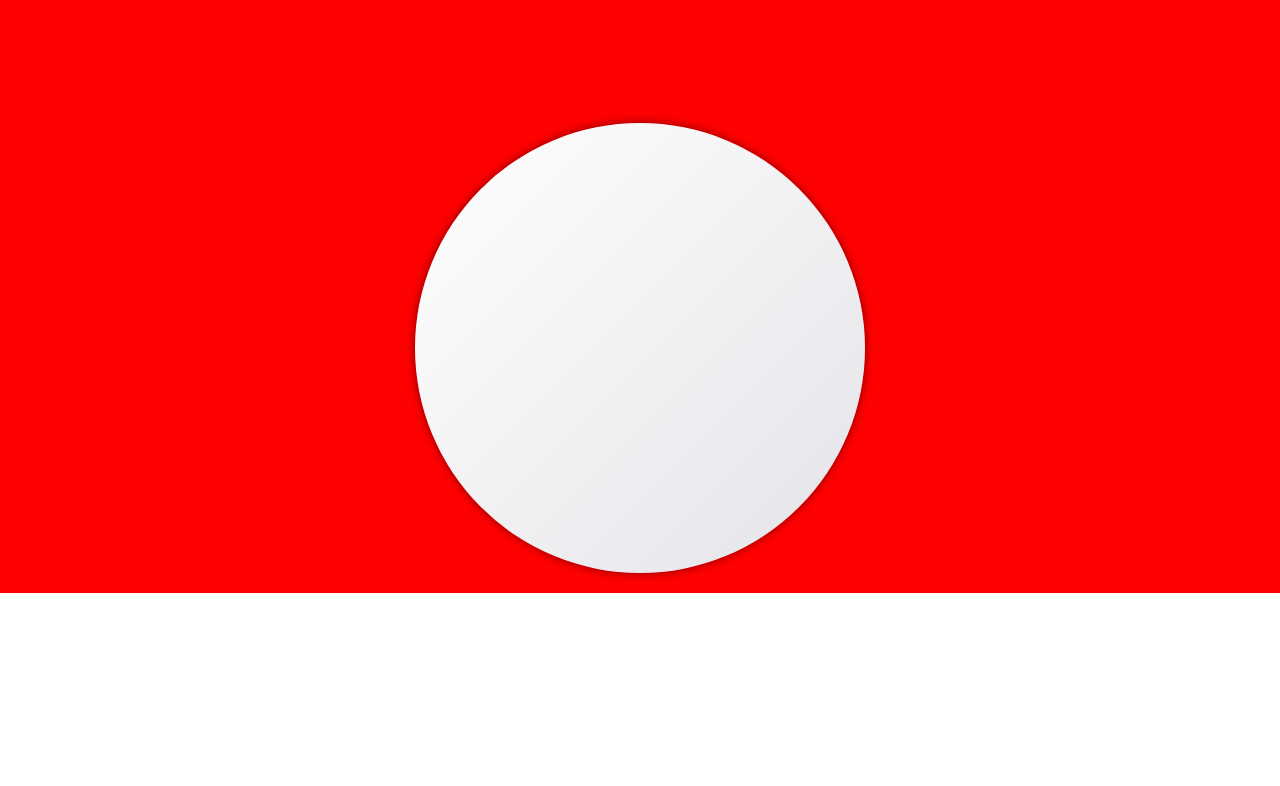
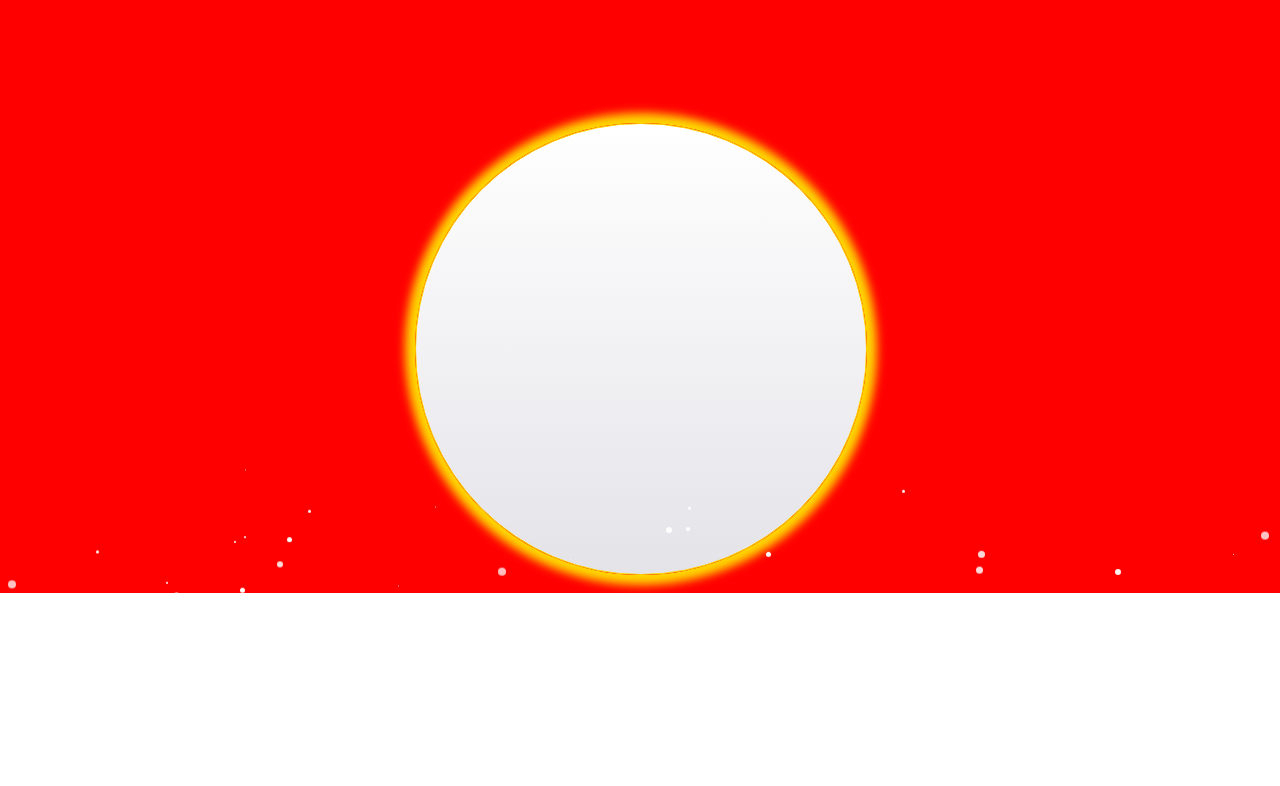
Before and after one commit to MoniaZakr/Music-player-Polish-carols-, a plain HTML site: page index.html in a window 1280 px wide. Shown: the part 207-993 px from the top of the page. Before the commit the page ends 800 px from the top, so only its background shows below. Drawn offline with Linux system fonts and the light colour scheme.

Commit message:
Created animations of falling snow.

```diff
--- a/main.js
+++ b/main.js
@@ -0,0 +1,22 @@
+function bubbles() {
+    const count = 250;
+    const container = document.querySelector(".container");
+    let i = 0;
+    while (i < count) {
+        const snow = document.createElement("i");
+        let x = Math.floor(Math.random() * window.innerWidth);
+        let y = Math.floor(Math.random() * window.innerHeight);
+        let size = Math.random() * 8;
+
+        snow.style.left = x + "px";
+        snow.style.top = y + "px";
+        snow.style.width = 1 + size + "px";
+        snow.style.height = 1 + size + "px";
+
+        snow.style.animationDuration = 6 + size + "s";
+        snow.style.animationDelay = -size + "s";
+        container.appendChild(snow);
+        i++
+    }
+}
+ bubbles()
--- a/style.css
+++ b/style.css
@@ -5,24 +5,55 @@ body {
     padding: 0;
     box-sizing: border-box;
     font-family: 'Satisfy', cursive;
+    overflow: hidden;
 }
 .container {
-    overflow: hidden;
     display: flex;
     flex-wrap: wrap;
-    justify-content: center;
-    align-items: end;
-    position: absolute;
+    flex-direction: column;
+    justify-content:  space-between;
+    align-content:center;
+    /* position: absolute;
     top: 0;
     right: 0;
     bottom: 0;
-    left: 0;
+    left: 0; */
     height: 100vh;
     width: 100vw;
     background-color: #ff0000 ;
 }
+.container i {
+    position: absolute;
+    background: #fff;
+    border-radius: 100%;
+    animation: snowfall linear infinite;
+
+}
+section i:nth-child(even) {
+    background: transparent;
+    border: 1px solid #fff;
+}
+@keyframes snowfall {
+    0% {
+        transform: translateY(0);
+        opacity: 0;
+    }
+    10% {
+        opacity: 1;
+    }
+    90% {
+        opacity: 1;
+    }
+    100% {
+        transform: translateY(100vh);
+        opacity: 0;
+    }
+
+}
 
 .music-container {
+    /* background-color: black; */
+    /* flex-grow: 2; */
     /* position: absolute; */
     width: 450px;
     height: 450px;
@@ -33,17 +64,18 @@ body {
     /* position: relative; */
     width: 100%;
     height: 100%;
-    background: linear-gradient(135deg, #fff, #e4e3e8);
-    box-shadow: 0px 0px 10px rgba(0, 0, 0, 0.5);
+    background: linear-gradient(#fff, #e4e3e8);
+    box-shadow: 0px 0px 10px 10px #ffd700; ;
     display: flex;
     border-radius: 50%;
+    border: 1px solid #ffd700;
 
-    /* z-index: 1; */
+    z-index: 1;
 }
 .header {
-    flex-basis: 100%;
     text-align: center;
     font-size: 2.3rem;
     letter-spacing: 1px;
     color: #ffd700;
+    margin-bottom: 35px;
 }
```
Also changed, not shown: dist/index.html (+1 -1 lines), dist/main.dev.js (added, +25 -0 lines), index.html (+1 -1 lines), dist/main.min.js (added), 2 other files.
